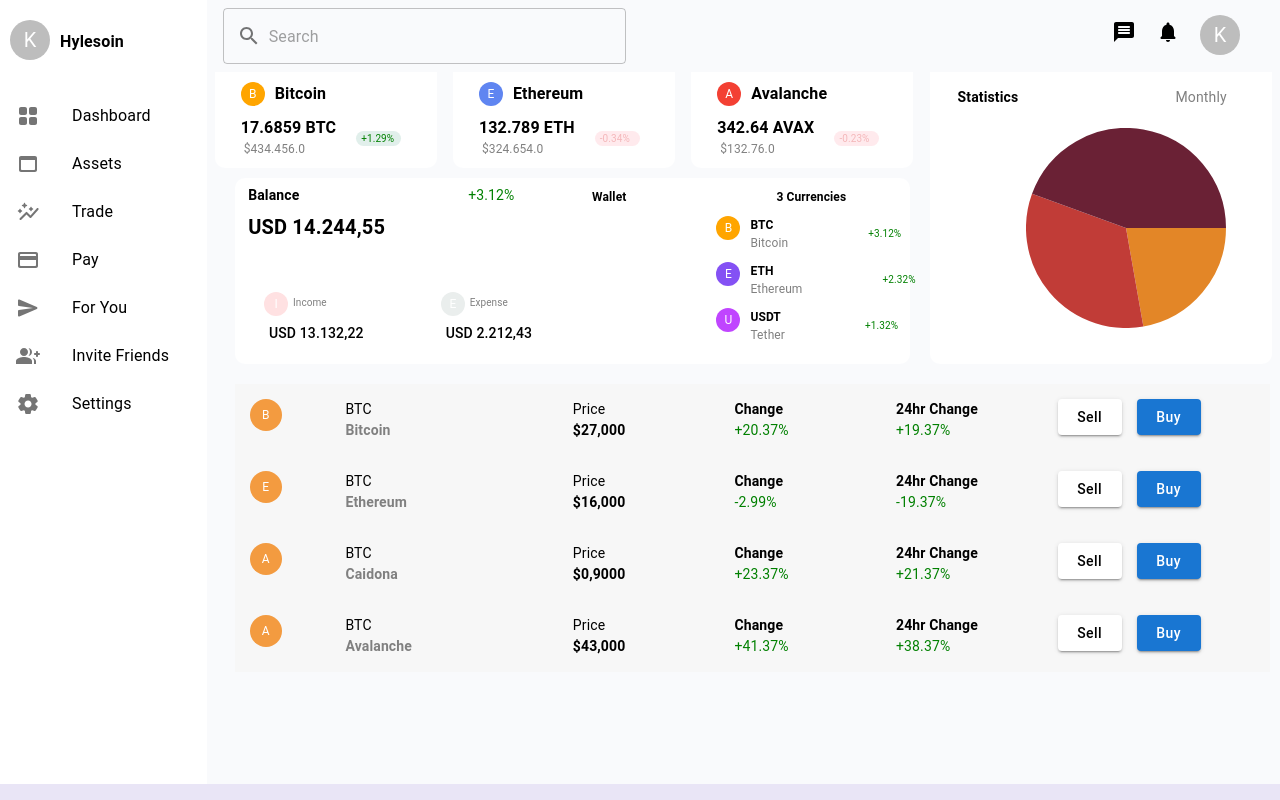
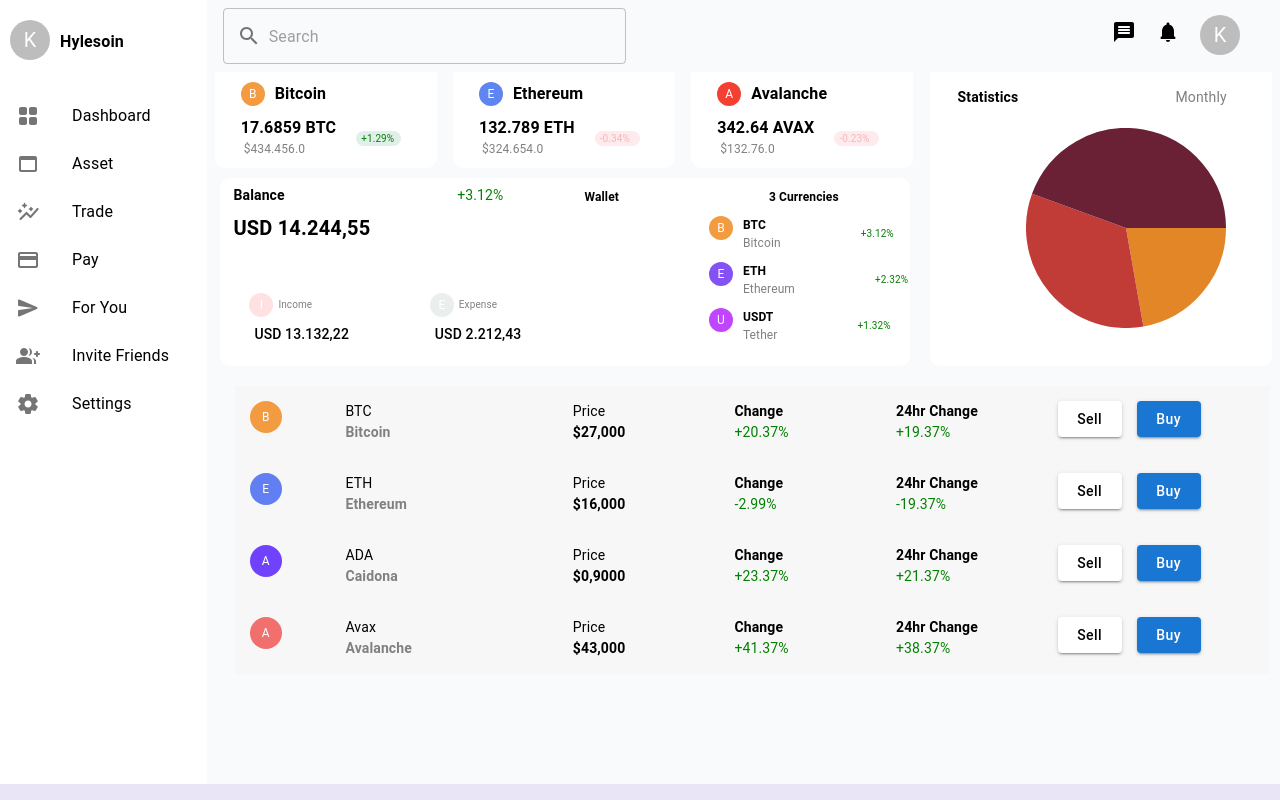
Before and after one commit to kaaylabusermagesh/Dashboard, a React (Create React App) app in the folder my-project/: page / in a window 1280 px wide. Built offline with nearby package versions, Linux system fonts and the light colour scheme.

Commit message:
Defined with useState.

```diff
--- a/my-project/src/features/Components/body.js
+++ b/my-project/src/features/Components/body.js
@@ -4,11 +4,69 @@
 import { PieChart } from "react-minimal-pie-chart";
 
 function BodyComponent() {
+  const [arrayList1] = useState([
+    {
+      avatar: "B",
+      avatarColor: "#F39B40",
+      name: "Bitcoin",
+      code: "17.6859 BTC",
+      price: "$434.456.0",
+      percentage: " +1.29%",
+      percentageColor: "green",
+      percentagebg: "#E1EFEB",
+    },
+    {
+      avatar: "E",
+      avatarColor: "#5F85F1",
+      name: "Ethereum",
+      code: "132.789 ETH",
+      price: "$324.654.0",
+      percentage: "-0.34%",
+      percentageColor: "#F4B7BA",
+      percentagebg: "#FFEAED",
+    },
+    {
+      avatar: "A",
+      avatarColor: "#F34033",
+      name: "Avalanche",
+      code: "342.64 AVAX",
+      price: "$132.76.0",
+      percentage: "-0.23%",
+      percentageColor: "#F4B7BA",
+      percentagebg: "#FFEAED",
+    },
+  ]);
+
+  const [currencies] = useState([
+    {
+      avatar: "B",
+      abbre: "BTC",
+      avatarColor: "#F39B40",
+      name: "Bitcoin",
+      percentage: "+3.12%",
+    },
+    {
+      avatar: "E",
+      abbre: "ETH",
+      avatarColor: "#8451F4",
+      name: "Ethereum",
+      percentage: "+2.32%",
+    },
+    {
+      avatar: "U",
+      abbre: "USDT",
+      avatarColor: "#C045FF",
+      name: "Tether",
+      percentage: "+1.32%",
+    },
+  ]);
   return (
     <Box>
       <Grid container spacing={2}>
         <Grid item xs={8}>
           <Grid container spacing={2}>
+            {arrayList1.map((arr) => {
+              return (
                 <Grid
                   item
                   xs={3.7}
@@ -20,84 +78,37 @@
                       sx={{
                         width: 24,
                         height: 24,
-                    backgroundColor: "orange",
+                        backgroundColor: arr.avatarColor,
                         fontSize: "12px",
                       }}
                     >
-                  B
+                      {arr.avatar}
                     </Avatar>
                     <Typography
                       sx={{ margin: "0px 0px 0px 10px", fontWeight: "bold" }}
                     >
-                  Bitcoin
+                      {arr.name}
                     </Typography>
                   </Grid>
                   <Grid sx={{ display: "flex", margin: "10px" }}>
                     <Grid>
                       <Typography sx={{ fontWeight: "bold" }}>
-                    17.6859 BTC
+                        {arr.code}
                       </Typography>
                       <Typography
-                    sx={{ fontSize: "12px", color: "gray", marginLeft: "3px" }}
+                        sx={{
+                          fontSize: "12px",
+                          color: "gray",
+                          marginLeft: "3px",
+                        }}
                       >
-                    $434.456.0
+                        {arr.price}
                       </Typography>
                     </Grid>
                     <Grid
                       sx={{
                         width: "45px",
-                    backgroundColor: "#E1EFEB",
-                    height: "15px",
-                    borderRadius: "10px",
-                    margin: "15px 0px 0px 20px",
-                  }}
-                >
-                  <Typography
-                    sx={{ color: "green", fontSize: "10px", marginLeft: "5px" }}
-                  >
-                    +1.29%
-                  </Typography>
-                </Grid>
-              </Grid>
-            </Grid>
-            <Grid
-              item
-              xs={3.7}
-              className="grid_styles_div"
-              sx={{ marginLeft: "16px" }}
-            >
-              <Grid sx={{ display: "flex", margin: "10px" }}>
-                <Avatar
-                  sx={{
-                    width: 24,
-                    height: 24,
-                    backgroundColor: "#5F85F1",
-                    fontSize: "12px",
-                  }}
-                >
-                  E
-                </Avatar>
-                <Typography
-                  sx={{ margin: "0px 0px 0px 10px", fontWeight: "bold" }}
-                >
-                  Ethereum
-                </Typography>
-              </Grid>
-              <Grid sx={{ display: "flex", margin: "10px" }}>
-                <Grid>
-                  <Typography sx={{ fontWeight: "bold" }}>
-                    132.789 ETH
-                  </Typography>
-                  <Typography
-                    sx={{ fontSize: "12px", color: "gray", marginLeft: "3px" }}
-                  >
-                    $324.654.0
-                  </Typography>
-                </Grid>
-                <Grid
-                  sx={{
-                    width: "45px",
-                    backgroundColor: "#FFEAED",
+                        backgroundColor: arr.percentagebg,
                         height: "15px",
                         borderRadius: "10px",
                         margin: "15px 0px 0px 20px",
@@ -105,75 +116,22 @@
                     >
                       <Typography
                         sx={{
-                      color: "#F4B7BA",
+                          color: arr.percentageColor,
                           fontSize: "10px",
                           marginLeft: "5px",
                         }}
                       >
-                    -0.34%
+                        {arr.percentage}
                       </Typography>
                     </Grid>
                   </Grid>
                 </Grid>
-            <Grid
-              item
-              xs={3.7}
-              className="grid_styles_div"
-              sx={{ marginLeft: "16px" }}
-            >
-              <Grid sx={{ display: "flex", margin: "10px" }}>
-                <Avatar
-                  sx={{
-                    width: 24,
-                    height: 24,
-                    backgroundColor: "#F34033",
-                    fontSize: "12px",
-                  }}
-                >
-                  A
-                </Avatar>
-                <Typography
-                  sx={{ margin: "0px 0px 0px 10px", fontWeight: "bold" }}
-                >
-                  Avalanche
-                </Typography>
-              </Grid>
-              <Grid sx={{ display: "flex", margin: "10px" }}>
-                <Grid>
-                  <Typography sx={{ fontWeight: "bold" }}>
-                    342.64 AVAX
-                  </Typography>
-                  <Typography
-                    sx={{ fontSize: "12px", color: "gray", marginLeft: "3px" }}
-                  >
-                    $132.76.0
-                  </Typography>
-                </Grid>
-                <Grid
-                  sx={{
-                    width: "45px",
-                    backgroundColor: "#FFEAED",
-                    height: "15px",
-                    borderRadius: "10px",
-                    margin: "15px 0px 0px 20px",
-                  }}
-                >
-                  <Typography
-                    sx={{
-                      color: "#F4B7BA",
-                      fontSize: "10px",
-                      marginLeft: "5px",
-                    }}
-                  >
-                    -0.23%
-                  </Typography>
-                </Grid>
-              </Grid>
-            </Grid>
+              );
+            })}
           </Grid>
           <Grid
             className="grid_styles_div"
-            sx={{ margin: "10px 10px 0px 20px", display: "flex" }}
+            sx={{ margin: "10px 10px 0px 5px", display: "flex" }}
           >
             <Grid item xs={6}>
               <Grid sx={{ display: "flex" }}>
@@ -288,17 +246,19 @@
                     3 Currencies
                   </Typography>
                   <Grid>
+                    {currencies.map((curr) => {
+                      return (
                         <Grid sx={{ display: "flex", marginTop: "10px" }}>
                           <Grid sx={{ display: "flex" }}>
                             <Avatar
                               sx={{
                                 width: 24,
                                 height: 24,
-                            backgroundColor: "orange",
+                                backgroundColor: curr.avatarColor,
                                 fontSize: "12px",
                               }}
                             >
-                          B
+                              {curr.avatar}
                             </Avatar>
                             <Grid>
                               <Typography
@@ -308,7 +268,7 @@
                                   margin: "0px 10px 0px 10px",
                                 }}
                               >
-                            BTC
+                                {curr.abbre}
                               </Typography>
                               <Typography
                                 sx={{
@@ -317,7 +277,7 @@
                                   margin: "0px 10px 0px 10px",
                                 }}
                               >
-                            Bitcoin
+                                {curr.name}
                               </Typography>
                             </Grid>
                           </Grid>
@@ -328,95 +288,11 @@
                               fontSize: "10px",
                             }}
                           >
-                        +3.12%
+                            {curr.percentage}
                           </Typography>
                         </Grid>
-                    <Grid sx={{ display: "flex", marginTop: "10px" }}>
-                      <Grid sx={{ display: "flex" }}>
-                        <Avatar
-                          sx={{
-                            width: 24,
-                            height: 24,
-                            backgroundColor: "#8451F4",
-                            fontSize: "12px",
-                          }}
-                        >
-                          E
-                        </Avatar>
-                        <Grid>
-                          <Typography
-                            sx={{
-                              fontSize: "12px",
-                              fontWeight: "bold",
-                              margin: "0px 10px 0px 10px",
-                            }}
-                          >
-                            ETH
-                          </Typography>
-                          <Typography
-                            sx={{
-                              fontSize: "12px",
-                              color: "gray",
-                              margin: "0px 10px 0px 10px",
-                            }}
-                          >
-                            Ethereum
-                          </Typography>
-                        </Grid>
-                      </Grid>
-                      <Typography
-                        sx={{
-                          color: "green",
-                          margin: "10px 0px 0px 70px",
-                          fontSize: "10px",
-                        }}
-                      >
-                        +2.32%
-                      </Typography>
-                    </Grid>
-                    <Grid sx={{ display: "flex", marginTop: "10px" }}>
-                      <Grid sx={{ display: "flex" }}>
-                        <Avatar
-                          sx={{
-                            width: 24,
-                            height: 24,
-                            backgroundColor: "#C045FF",
-                            fontSize: "12px",
-                          }}
-                        >
-                          U
-                        </Avatar>
-                        <Grid>
-                          <Typography
-                            sx={{
-                              fontSize: "12px",
-                              fontWeight: "bold",
-                              margin: "0px 10px 0px 10px",
-                            }}
-                          >
-                            USDT
-                          </Typography>
-                          <Typography
-                            sx={{
-                              fontSize: "12px",
-                              color: "gray",
-                              margin: "0px 10px 0px 10px",
-                            }}
-                          >
-                            Tether
-                          </Typography>
-                        </Grid>
-                      </Grid>
-                      <Typography
-                        sx={{
-                          color: "green",
-                          margin: "10px 0px 0px 70px",
-                          fontSize: "10px",
-                        }}
-                      >
-                        +1.32%
-                      </Typography>
-                    </Grid>
+                      );
+                    })}
                   </Grid>
                 </Grid>
               </Grid>
--- a/my-project/src/features/Components/bodybottom.js
+++ b/my-project/src/features/Components/bodybottom.js
@@ -16,7 +16,7 @@
     {
       avatar: "E",
       avatarColor: "#617FF2",
-      abbre: "BTC",
+      abbre: "ETH",
       name: "Ethereum",
       price: " $16,000",
       change: "-2.99%",
@@ -25,7 +25,7 @@
     {
       avatar: "A",
       avatarColor: "#7142FE",
-      abbre: "BTC",
+      abbre: "ADA",
       name: "Caidona",
       price: "$0,9000",
       change: "+23.37%",
@@ -34,7 +34,7 @@
     {
       avatar: "A",
       avatarColor: "#F1706E",
-      abbre: "BTC",
+      abbre: "Avax",
       name: "Avalanche",
       price: " $43,000",
       change: "+41.37%",
@@ -51,7 +51,7 @@
                 sx={{
                   width: 32,
                   height: 32,
-                  backgroundColor: "#F39B40",
+                  backgroundColor: arr.avatarColor,
                   fontSize: "12px",
                 }}
               >
--- a/my-project/src/features/Components/navbar.js
+++ b/my-project/src/features/Components/navbar.js
@@ -1,88 +1,76 @@
-import { Avatar, Box, Grid, Typography } from '@mui/material'
-import React from 'react'
-import List from '@mui/material/List';
-import ListItem from '@mui/material/ListItem';
-import ListItemButton from '@mui/material/ListItemButton';
-import ListItemIcon from '@mui/material/ListItemIcon';
-import ListItemText from '@mui/material/ListItemText';
-import GridViewRoundedIcon from '@mui/icons-material/GridViewRounded';
-import WebAssetRoundedIcon from '@mui/icons-material/WebAssetRounded';
-import AutoGraphRoundedIcon from '@mui/icons-material/AutoGraphRounded';
-import PaymentRoundedIcon from '@mui/icons-material/PaymentRounded';
-import SendRoundedIcon from '@mui/icons-material/SendRounded';
-import GroupAddRoundedIcon from '@mui/icons-material/GroupAddRounded';
-import SettingsRoundedIcon from '@mui/icons-material/SettingsRounded';
-
+import { Avatar, Box, Grid, Typography } from "@mui/material";
+import React, { useState } from "react";
+import List from "@mui/material/List";
+import ListItem from "@mui/material/ListItem";
+import ListItemButton from "@mui/material/ListItemButton";
+import ListItemIcon from "@mui/material/ListItemIcon";
+import ListItemText from "@mui/material/ListItemText";
+import GridViewRoundedIcon from "@mui/icons-material/GridViewRounded";
+import WebAssetRoundedIcon from "@mui/icons-material/WebAssetRounded";
+import AutoGraphRoundedIcon from "@mui/icons-material/AutoGraphRounded";
+import PaymentRoundedIcon from "@mui/icons-material/PaymentRounded";
+import SendRoundedIcon from "@mui/icons-material/SendRounded";
+import GroupAddRoundedIcon from "@mui/icons-material/GroupAddRounded";
+import SettingsRoundedIcon from "@mui/icons-material/SettingsRounded";
 
 function Navbar() {
+  const [navList] = useState([
+    {
+      component: <GridViewRoundedIcon />,
+      title: "Dashboard",
+    },
+    {
+      component: <WebAssetRoundedIcon />,
+      title: "Asset",
+    },
+    {
+      component: <AutoGraphRoundedIcon />,
+      title: "Trade",
+    },
+    {
+      component: <PaymentRoundedIcon />,
+      title: "Pay",
+    },
+    {
+      component: <SendRoundedIcon />,
+      title: "For You",
+    },
+    {
+      component: <GroupAddRoundedIcon />,
+      title: "Invite Friends",
+    },
+    {
+      component: <SettingsRoundedIcon />,
+      title: "Settings",
+    },
+  ]);
   return (
-        <Box >
-            <Grid sx={{ display: "flex", margin:"20px 10px 20px 10px"}}>
-                <Grid> <Avatar>K</Avatar></Grid>
-                <Grid sx={{margin:"10px"}}><Typography sx={{fontWeight:"bold"}}>Hylesoin</Typography></Grid>
+    <Box>
+      <Grid sx={{ display: "flex", margin: "20px 10px 20px 10px" }}>
+        <Grid>
+          {" "}
+          <Avatar>K</Avatar>
+        </Grid>
+        <Grid sx={{ margin: "10px" }}>
+          <Typography sx={{ fontWeight: "bold" }}>Hylesoin</Typography>
+        </Grid>
       </Grid>
       <nav aria-label="main mailbox folders">
         <List>
+          {navList.map((nav) => {
+            return (
               <ListItem disablePadding>
                 <ListItemButton>
-                            <ListItemIcon>
-                                <GridViewRoundedIcon />
-                            </ListItemIcon>
-                            <ListItemText primary="Dashboard" />
+                  <ListItemIcon>{nav.component}</ListItemIcon>
+                  <ListItemText primary={nav.title} />
                 </ListItemButton>
               </ListItem>
-                    <ListItem disablePadding>
-                        <ListItemButton>
-                            <ListItemIcon>
-                                <WebAssetRoundedIcon />
-                            </ListItemIcon>
-                            <ListItemText primary="Assets" />
-                        </ListItemButton>
-                    </ListItem>
-                    <ListItem disablePadding>
-                        <ListItemButton>
-                            <ListItemIcon>
-                                <AutoGraphRoundedIcon />
-                            </ListItemIcon>
-                            <ListItemText primary="Trade" />
-                        </ListItemButton>
-                    </ListItem>
-                    <ListItem disablePadding>
-                        <ListItemButton>
-                            <ListItemIcon>
-                                <PaymentRoundedIcon />
-                            </ListItemIcon>
-                            <ListItemText primary="Pay" />
-                        </ListItemButton>
-                    </ListItem>
-                    <ListItem disablePadding>
-                        <ListItemButton>
-                            <ListItemIcon>
-                                <SendRoundedIcon />
-                            </ListItemIcon>
-                            <ListItemText primary="For You" />
-                        </ListItemButton>
-                    </ListItem>
-                    <ListItem disablePadding>
-                        <ListItemButton>
-                            <ListItemIcon>
-                                <GroupAddRoundedIcon />
-                            </ListItemIcon>
-                            <ListItemText primary="Invite Friends" />
-                        </ListItemButton>
-                    </ListItem>
-                    <ListItem disablePadding>
-                        <ListItemButton>
-                            <ListItemIcon>
-                                <SettingsRoundedIcon />
-                            </ListItemIcon>
-                            <ListItemText primary="Settings" />
-                        </ListItemButton>
-                    </ListItem>
+            );
+          })}
         </List>
       </nav>
     </Box>
-    )
+  );
 }
 
-export default Navbar
+export default Navbar;
```
Lines whose indentation alone changed are shown as unchanged.
